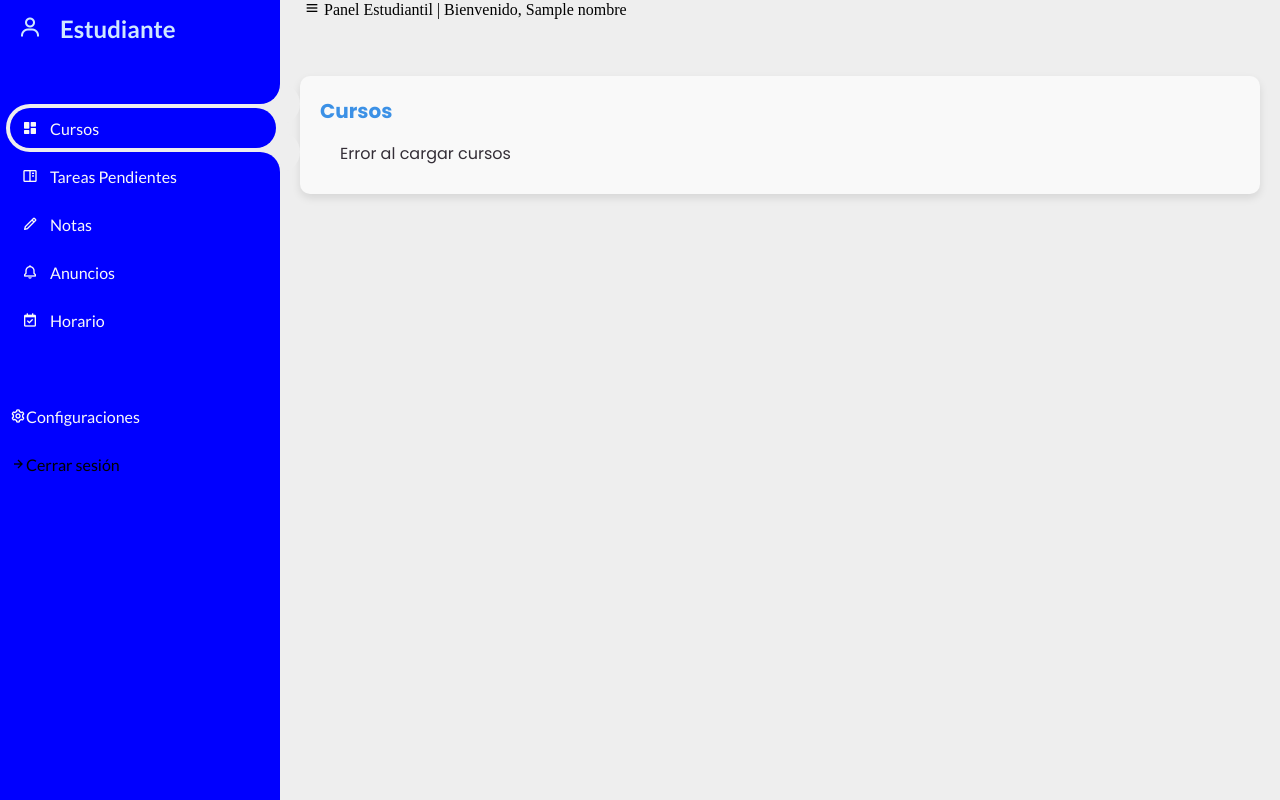
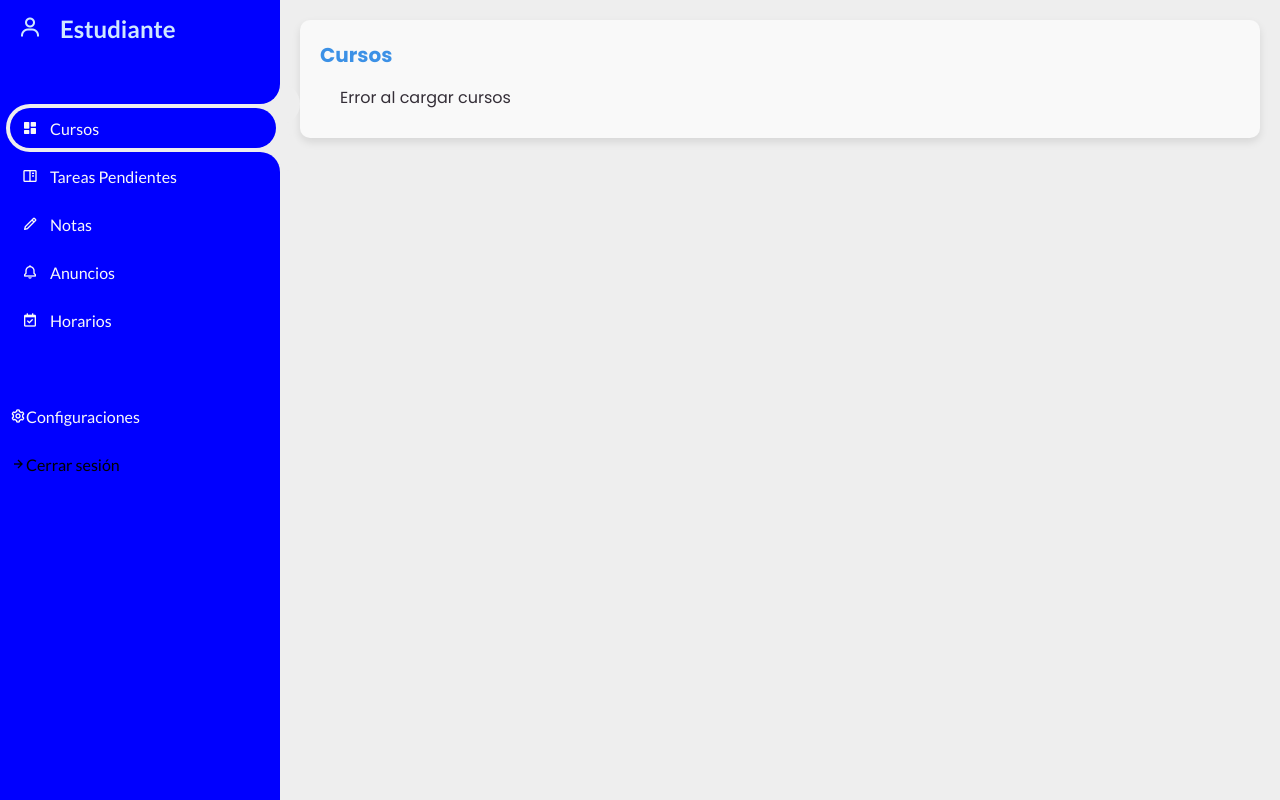
Before and after one commit to driveram9/PPCYL2-AcadNet, a Django app: template acadnet/academia/templates/dashboardStudent.html in a window 1280 px wide. Run offline with Django 5.2, Linux system fonts and the light colour scheme; the template is opened without the code that fills it: most values are stand-ins (such as "Sample title", 1, 10 or a date in 2020).

Commit message:
Update dashboardStudent.html

```diff
--- a/acadnet/academia/templates/dashboardStudent.html
+++ b/acadnet/academia/templates/dashboardStudent.html
@@ -50,7 +50,7 @@
             <li data-section="horario">
                 <a href="#">
                     <i class="bx bx-calendar-check"></i>
-                    <span class="text">Horario</span>
+                    <span class="text">Horarios</span>
                 </a>
             </li>
         </ul>
@@ -73,12 +73,6 @@
     </section>
 
     <section id="content">
-        <nav>
-            <i class='bx bx-menu'></i>
-            <span class="dashboard-title">Panel Estudiantil | </span>
-            <span class="user" id="userName">Bienvenido, {{ nombre }}</span>
-        </nav>
-
         <main>
             <div id="cursos" class="section" style="display:block;">
                 <h3>Cursos</h3>
```
